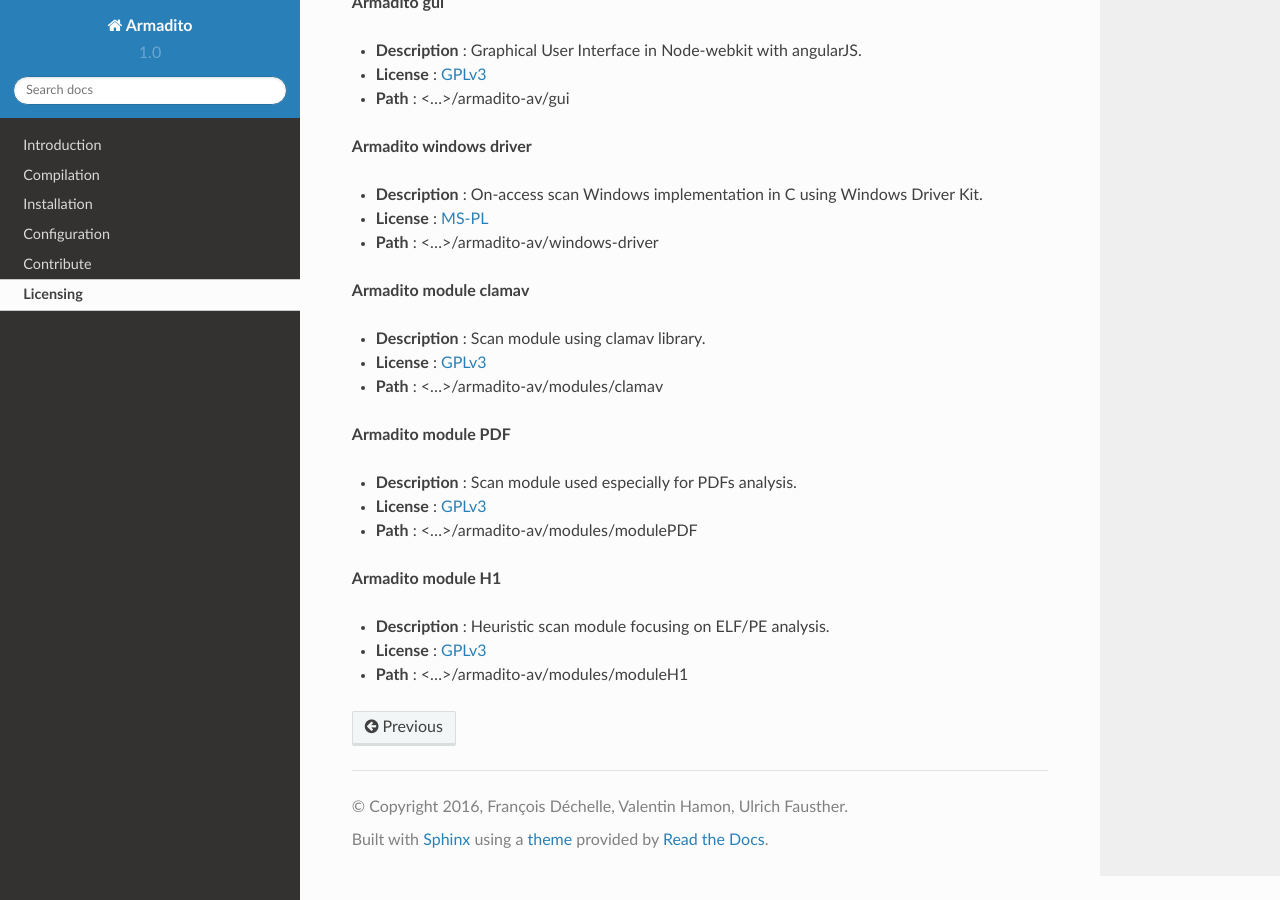
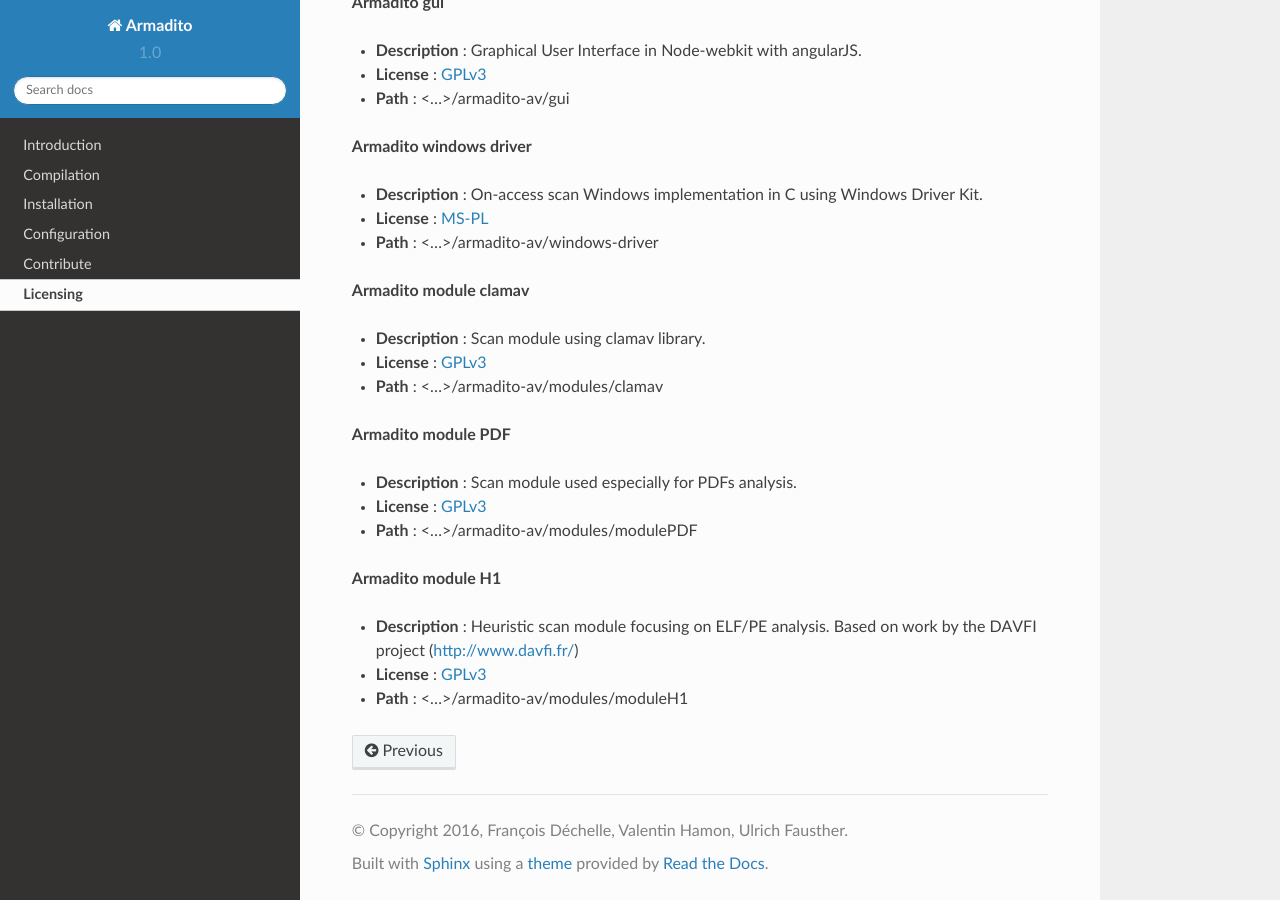
Before and after one commit to armadito/armadito-doc, a Sphinx documentation site: the page built from source/licensing/index.rst, in a window 1280 px wide and 900 px high, scrolled down 529 px. Built offline with Sphinx 7.4.7 and the Read the Docs theme 2.0.0, drawn with Linux system fonts in a browser that asks for light colours.

Commit message:
updated info for module H1

```diff
--- a/source/licensing/index.rst
+++ b/source/licensing/index.rst
@@ -42,7 +42,7 @@
 
 **Armadito module H1**
 
-* **Description** : Heuristic scan module focusing on ELF/PE analysis.
+* **Description** : Heuristic scan module focusing on ELF/PE analysis. Based on work by the DAVFI project (http://www.davfi.fr/)
 * **License** : `GPLv3 <https://www.gnu.org/licenses/license-list.html#GNUGPLv3>`_
 * **Path** : <...>/armadito-av/modules/moduleH1
 
```
